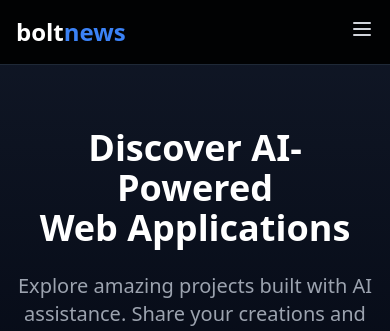
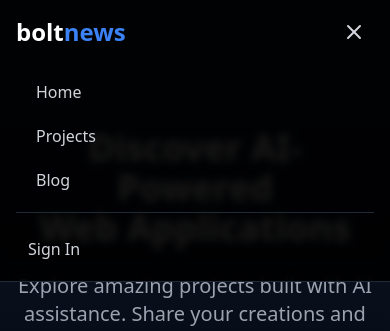
Before and after one commit to SioFU/boltnews--platform, a React (Vite) app: page / in a window 390 px wide. Both pictures are taken after a click on the button 362 px from the left and 29 px from the top of the page. Shown: the top 331 px of the page. Built offline with nearby package versions, Linux system fonts and the light colour scheme; no server answers; the database is empty; the HTML template or start-up script is replaced by a standard one.

Commit message:
fix: Add mobile menu functionality to Navbar
- Add mobile menu toggle button
- Implement mobile menu UI with navigation links
- Add user profile section in mobile menu
- Improve mobile menu UX with proper transitions
- Fix mobile menu button click handling

```diff
--- a/src/components/Navbar.tsx
+++ b/src/components/Navbar.tsx
@@ -1,22 +1,30 @@
 import React, { useState, Fragment } from 'react';
 import { Link, useNavigate } from 'react-router-dom';
-import { Menu, User } from 'lucide-react';
+import { Menu, User, X } from 'lucide-react';
 import { useAuthStore } from '../store/authStore';
 import AuthModal from './auth/AuthModal';
 
 export default function Navbar() {
   const { user, profile, isAdmin, signOut } = useAuthStore();
   const [showAuthModal, setShowAuthModal] = useState(false);
+  const [isMobileMenuOpen, setIsMobileMenuOpen] = useState(false);
   const navigate = useNavigate();
 
   const handleProfileClick = () => {
     if (user) {
       navigate(`/user/${user.id}`);
+      setIsMobileMenuOpen(false);
     }
   };
 
   const handleAuthClose = () => {
     setShowAuthModal(false);
+  };
+
+  const handleSignOut = () => {
+    signOut();
+    navigate('/');
+    setIsMobileMenuOpen(false);
   };
 
   return (
@@ -76,10 +84,7 @@ export default function Navbar() {
                           <span>Profile</span>
                         </button>
                         <button
-                          onClick={() => {
-                            signOut();
-                            navigate('/');
-                          }}
+                          onClick={handleSignOut}
                           className="w-full px-4 py-2 text-sm text-red-400 hover:text-red-300 hover:bg-gray-800/50 flex items-center space-x-2 transition-colors duration-150"
                         >
                           <svg className="h-4 w-4" fill="none" stroke="currentColor" viewBox="0 0 24 24">
@@ -102,11 +107,99 @@ export default function Navbar() {
               </div>
             </div>
             <div className="md:hidden">
-              <button className="text-gray-300 hover:text-white">
-                <Menu className="h-6 w-6" />
+              <button
+                onClick={() => setIsMobileMenuOpen(!isMobileMenuOpen)}
+                className="text-gray-300 hover:text-white p-2 rounded-md"
+              >
+                {isMobileMenuOpen ? (
+                  <X className="h-6 w-6" />
+                ) : (
+                  <Menu className="h-6 w-6" />
+                )}
               </button>
             </div>
           </div>
+
+          {/* Mobile menu */}
+          {isMobileMenuOpen && (
+            <div className="md:hidden">
+              <div className="px-2 pt-2 pb-3 space-y-1 sm:px-3">
+                <Link
+                  to="/"
+                  className="text-gray-300 hover:text-white block px-3 py-2 rounded-md text-base font-medium"
+                  onClick={() => setIsMobileMenuOpen(false)}
+                >
+                  Home
+                </Link>
+                <Link
+                  to="/projects"
+                  className="text-gray-300 hover:text-white block px-3 py-2 rounded-md text-base font-medium"
+                  onClick={() => setIsMobileMenuOpen(false)}
+                >
+                  Projects
+                </Link>
+                <Link
+                  to="/blog"
+                  className="text-gray-300 hover:text-white block px-3 py-2 rounded-md text-base font-medium"
+                  onClick={() => setIsMobileMenuOpen(false)}
+                >
+                  Blog
+                </Link>
+              </div>
+              {user ? (
+                <div className="pt-4 pb-3 border-t border-gray-800">
+                  <div className="flex items-center px-5">
+                    <div className="flex-shrink-0">
+                      <img
+                        className="h-10 w-10 rounded-full"
+                        src={profile?.avatar || `https://ui-avatars.com/api/?name=${encodeURIComponent(user.email || '')}`}
+                        alt={profile?.name || user.email || ''}
+                      />
+                    </div>
+                    <div className="ml-3">
+                      <div className="text-base font-medium text-white">{profile?.name || user.email}</div>
+                      <div className="text-sm font-medium text-gray-400">{user.email}</div>
+                    </div>
+                  </div>
+                  <div className="mt-3 px-2 space-y-1">
+                    {isAdmin && (
+                      <Link
+                        to="/admin"
+                        className="block px-3 py-2 rounded-md text-base font-medium text-gray-300 hover:text-white hover:bg-gray-800/50"
+                        onClick={() => setIsMobileMenuOpen(false)}
+                      >
+                        Admin Dashboard
+                      </Link>
+                    )}
+                    <button
+                      onClick={handleProfileClick}
+                      className="block w-full text-left px-3 py-2 rounded-md text-base font-medium text-gray-300 hover:text-white hover:bg-gray-800/50"
+                    >
+                      Profile
+                    </button>
+                    <button
+                      onClick={handleSignOut}
+                      className="block w-full text-left px-3 py-2 rounded-md text-base font-medium text-red-400 hover:text-red-300 hover:bg-gray-800/50"
+                    >
+                      Sign Out
+                    </button>
+                  </div>
+                </div>
+              ) : (
+                <div className="pt-4 pb-3 border-t border-gray-800">
+                  <button
+                    onClick={() => {
+                      setShowAuthModal(true);
+                      setIsMobileMenuOpen(false);
+                    }}
+                    className="block w-full text-left px-3 py-2 rounded-md text-base font-medium text-gray-300 hover:text-white hover:bg-gray-800/50"
+                  >
+                    Sign In
+                  </button>
+                </div>
+              )}
+            </div>
+          )}
         </div>
       </nav>
       {/* 登录弹窗 */}
```
